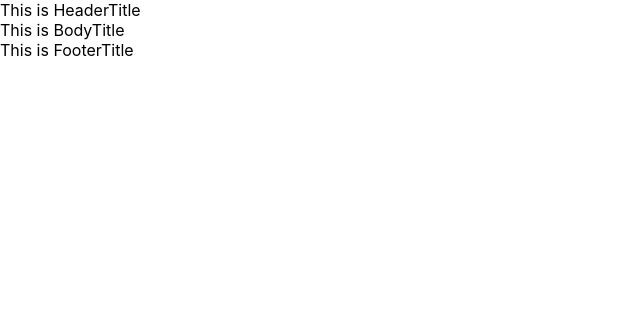
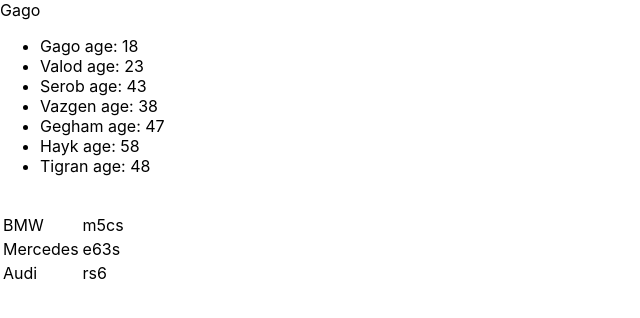
Before and after one commit to AramZakaryan/microtasks-s1-igor, a React (Create React App) app: page / in a window 1280 px wide. Shown: the top 318 px of the page, without its empty margins (0-640 px from the left). Built offline with nearby package versions, Linux system fonts and the light colour scheme.

Commit message:
Result of 01-Sprit, Week-1 (Map)

```diff
--- a/src/App.tsx
+++ b/src/App.tsx
@@ -4,12 +4,28 @@
 import {Header} from "./site/Header";
 import {Body} from "./site/Body";
 import {Footer} from "./site/Footer";
+import {NewComponent} from "./LessonSprint01Week01Map/NewComponent";
 
 function App() {
+  let studentsList = [
+    {id:1, name:"Gago", age: 18},
+    {id:2, name:"Valod", age: 23},
+    {id:3, name:"Serob", age: 43},
+    {id:4, name:"Vazgen", age: 38},
+    {id:5, name:"Gegham", age: 47},
+    {id:6, name:"Hayk", age: 58},
+    {id:7, name:"Tigran", age: 48}
+  ]
+
   return (<>
-    <Header title={"This is HeaderTitle"}/>
-    <Body titleForBody={"This is BodyTitle"}/>
-    <Footer titleForFooter={"This is FooterTitle"}/>
+    {/*Lesson: 01-Sprint, Week-1, Components*/}
+    {/*<Header title={"This is HeaderTitle"}/>*/}
+    {/*<Body titleForBody={"This is BodyTitle"}/>*/}
+    {/*<Footer titleForFooter={"This is FooterTitle"}/>*/}
+
+    {/*Lesson: 01-Sprint, Week-1, Map*/}
+    <NewComponent students={studentsList}/>
+
   </>)
 }
 
--- /dev/null
+++ b/src/LessonSprint01Week01Map/NewComponent.tsx
@@ -0,0 +1,37 @@
+import React from "react";
+
+type NewComponentPropsType = {
+    students: {
+        id: number
+        name: string
+        age: number
+    }[]
+}
+
+
+export const NewComponent: React.FC<NewComponentPropsType>
+    = (props) => {
+    const topCars = [
+        {manufacturer:'BMW', model:'m5cs'},
+        {manufacturer:'Mercedes', model:'e63s'},
+        {manufacturer:'Audi', model:'rs6'}
+    ]
+    return (<div>
+        {props.students[0].name}
+        <ul>
+            {props.students.map(student =>
+                <li key={student.id}>
+                    <span>{student.name}</span>
+                    <span> age: {student.age}</span>
+                </li>)}
+        </ul>
+        <br/>
+        <table>
+            {topCars.map((car, ind)=>
+                <tr key={ind+1}> <td>{car.manufacturer} </td>  <td>{car.model}</td> </tr>
+            )}
+
+        </table>
+
+    </div>)
+}
```
